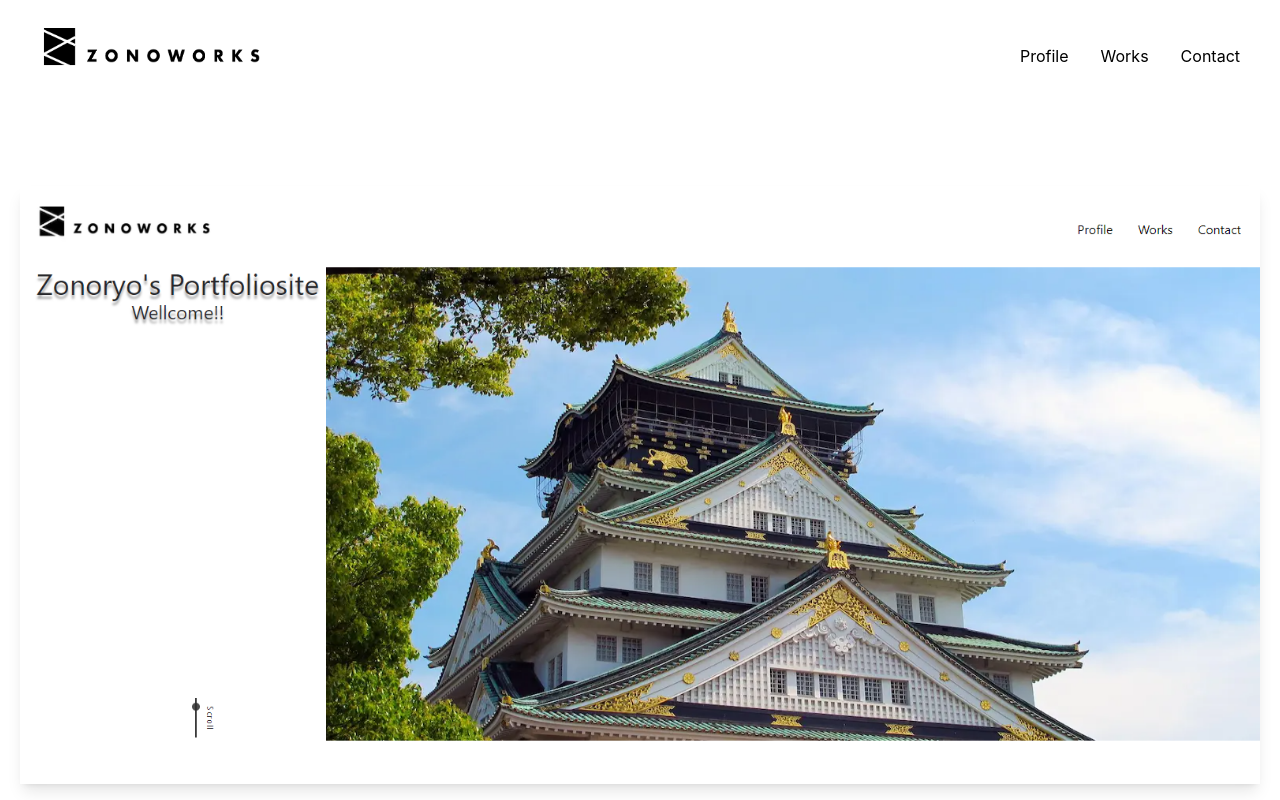
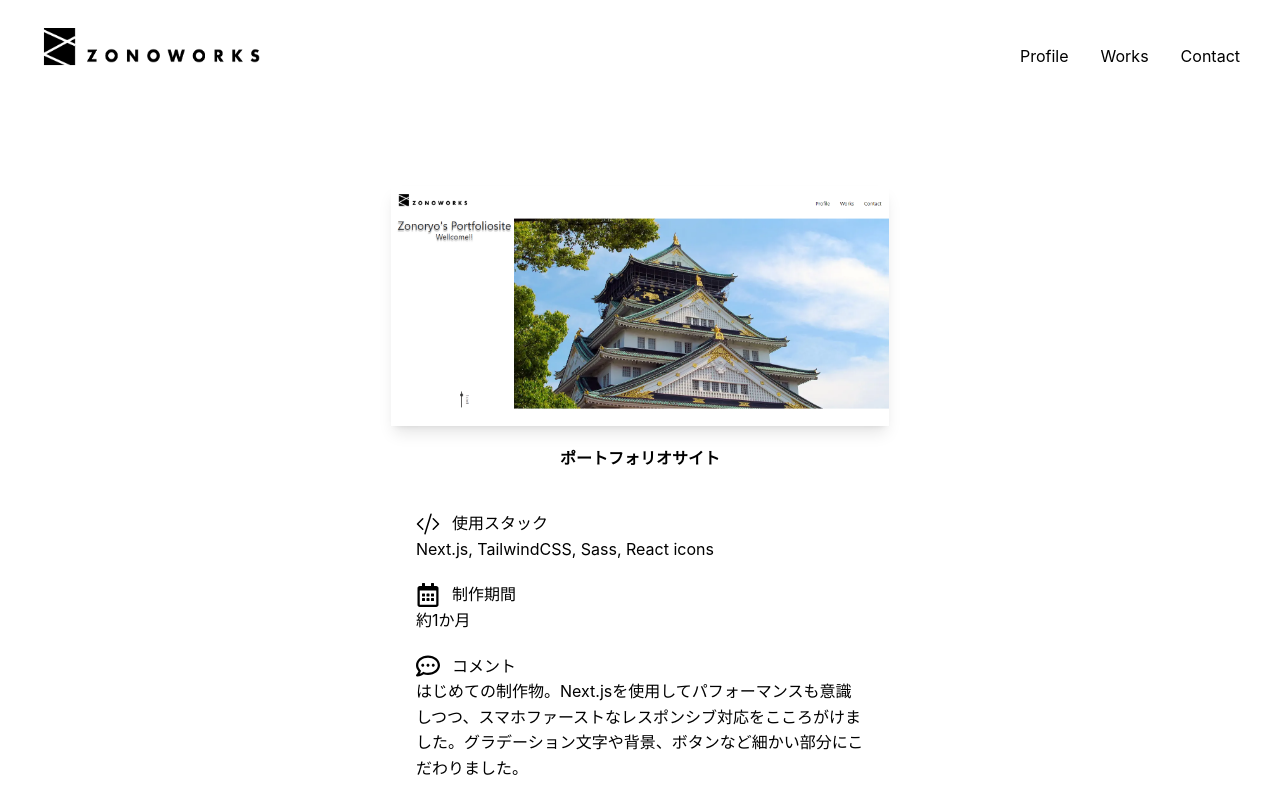
Before and after one commit to zonoryo17/ZONOWORKS, a Next.js app: page /posts/PortforioSite in a window 1280 px wide. Shown: the top 800 px of the page. Built offline with nearby package versions, Linux system fonts and the light colour scheme; a web font is replaced by a local one.

Commit message:
fixed portforioSite #2

```diff
--- a/pages/posts/PortforioSite.jsx
+++ b/pages/posts/PortforioSite.jsx
@@ -7,7 +7,7 @@ const PortforioSite = () => {
     <Layout>
       <div className="flex flex-col items-center mx-5 mt-20 mb-10 md:mb-20">
         <div>
-          <img src="/images/zonoworksImg.jpg" alt="works01の画像" className="mb-5 shadow-lg transition-all " />
+          <img src="/images/zonoworksImg.jpg" alt="works01の画像" className="max-h-60 mb-5 shadow-lg transition-all" />
         </div>
         <p className="font-bold mb-10">ポートフォリオサイト</p>
         <div className="max-w-md mx-5">
```
